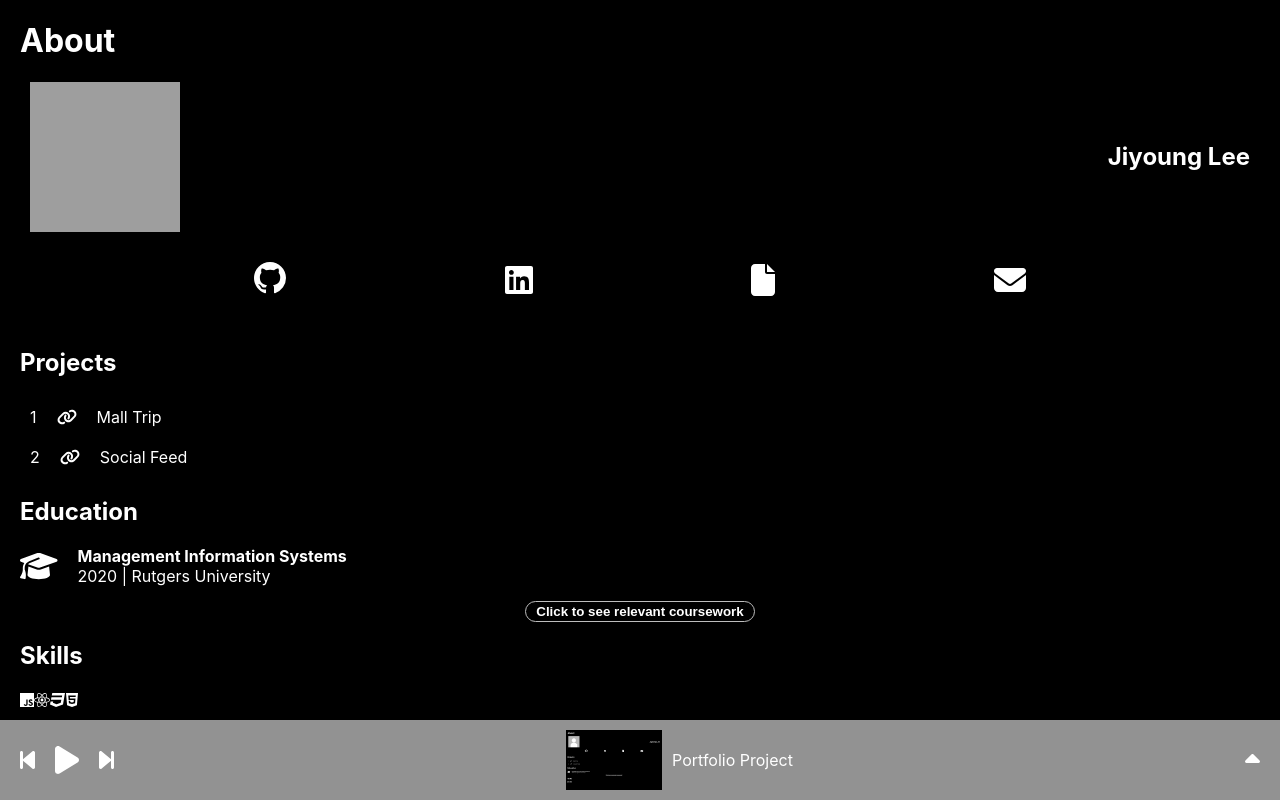
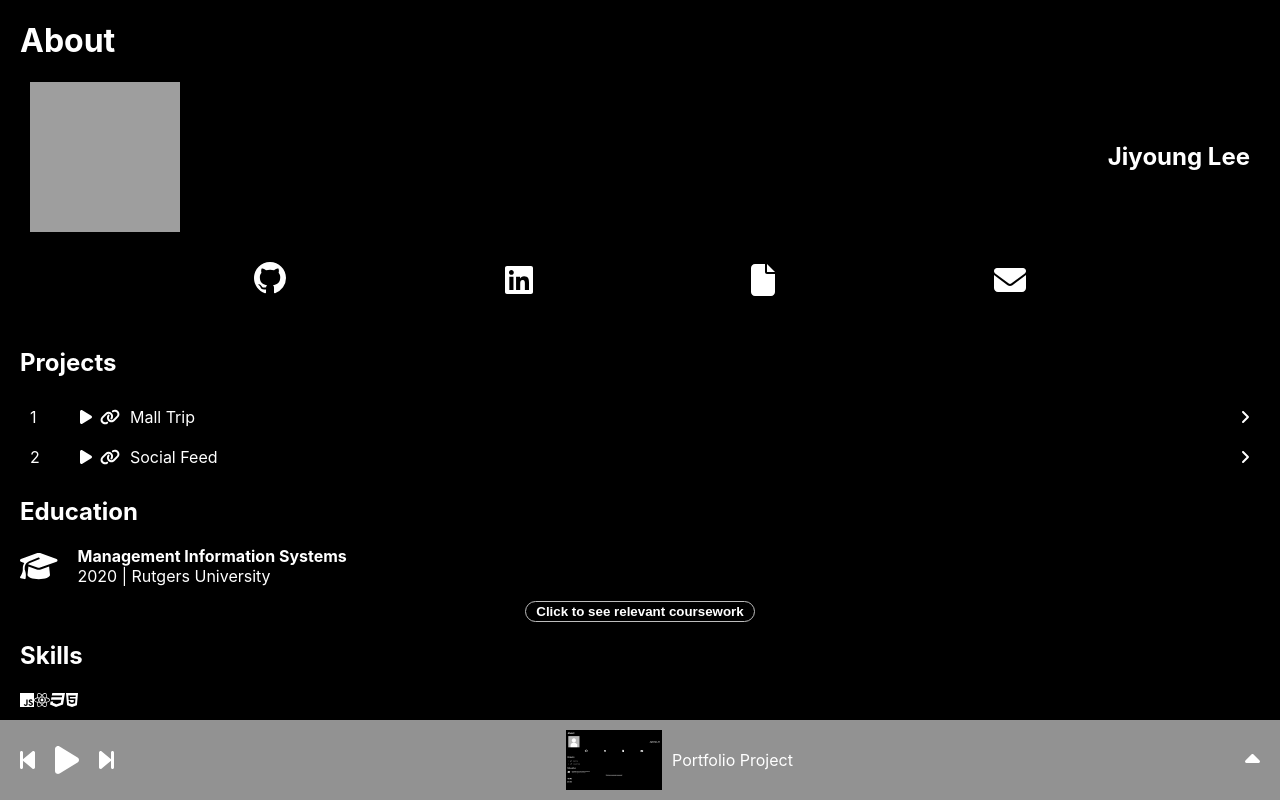
Before and after one commit to jiyoungglee/jiyoungglee.github.io, a React (Create React App) app: page / in a window 1280 px wide. Built offline with nearby package versions, Linux system fonts and the light colour scheme; grey boxes are pictures that could not be loaded; the HTML template or start-up script is replaced by a standard one.

Commit message:
Update buttons on project list to open preview mode

```diff
--- a/src/App.js
+++ b/src/App.js
@@ -4,17 +4,20 @@ import ProjectList from './Components/ProjectList';
 import Education from './Components/Education';
 import Skills from './Components/Skills';
 import PreviewMode from './Components/PreviewMode';
+import { useState } from 'react';
 
 function App() {
+  const [playerOpen, setPlayerOpen] = useState(false);
+
   return (
     <div>
       <About />
       <div className="content">
-        <ProjectList />
+        <ProjectList setPlayerOpen={setPlayerOpen} />
         <Education />
         <Skills />
       </div>
-      <PreviewMode />
+      <PreviewMode playerOpen={playerOpen} setPlayerOpen={setPlayerOpen} />
     </div>
   );
 }
--- a/src/Components/PreviewMode.js
+++ b/src/Components/PreviewMode.js
@@ -1,12 +1,9 @@
 import { faBackwardStep, faCaretDown, faCaretUp, faForwardStep, faPlay } from "@fortawesome/free-solid-svg-icons";
 import { FontAwesomeIcon } from "@fortawesome/react-fontawesome";
-import { useState } from "react";
-import "../Styles/PreviewBar.css";
+import "../Styles/PreviewMode.css";
 import PreviewPopup from "./PreviewPopup";
 
-function PreviewMode() {
-  const [playerOpen, setPlayerOpen] = useState(false);
-
+function PreviewMode({ playerOpen, setPlayerOpen}) {
   return (
     <div>
       {playerOpen && <PreviewPopup />}
@@ -14,7 +11,7 @@ function PreviewMode() {
         <div className="preview-bar">
           <div className="player-controls">
             <FontAwesomeIcon icon={faBackwardStep} size="xl" />
-            <FontAwesomeIcon icon={faPlay} size="2x" className="play-button"/>
+            <FontAwesomeIcon icon={faPlay} size="2x" className="play-button" />
             <FontAwesomeIcon icon={faForwardStep} size="xl" />
           </div>
           <div className="project-controls">
--- a/src/Components/ProjectItem.js
+++ b/src/Components/ProjectItem.js
@@ -1,20 +1,33 @@
 import { FontAwesomeIcon } from "@fortawesome/react-fontawesome";
-import { faLink } from "@fortawesome/free-solid-svg-icons";
+import { faAngleDown, faAngleRight, faLink, faPlay } from "@fortawesome/free-solid-svg-icons";
 
 import '../Styles/ProjectItem.css';
-import { useState } from "react";
 
+function ProjectItem({ index, link, name, description, descOpen, setDescOpen, setPlayerOpen }) {
+  function select() {
+    if (descOpen === index) {
+      setDescOpen(null)
+    } else {
+      setDescOpen(index)
+    }
+  }
 
-function ProjectItem({ index, link, name, description }) {
-  const [descOpen, setDescOpen] = useState(false);
   return (
     <div className="project">
-      <div className={`project-item ${descOpen && "selected"}`} onClick={() => setDescOpen(!descOpen)}>
+      <div className={`project-item${descOpen===index ? " selected" : ""}`} onClick={select}>
         <span className="project-number">{index}</span>
-        <FontAwesomeIcon className="link-icon" icon={faLink} />
+        <div className="project-icon" onClick={() => setPlayerOpen(true)}>
+          <FontAwesomeIcon icon={faPlay} />
+        </div>
+        <div className="project-icon">
+          <a href={link} target="_blank" rel="noopener noreferrer">
+            <FontAwesomeIcon icon={faLink} />
+          </a>
+        </div>
         <span className="project-name">{name}</span>
+        {descOpen===index ? <FontAwesomeIcon icon={faAngleDown} /> : <FontAwesomeIcon icon={faAngleRight} />}
       </div>
-      {descOpen
+      {descOpen===index
         &&
         <div className="project-description">
           {description}
--- a/src/Components/ProjectList.js
+++ b/src/Components/ProjectList.js
@@ -1,7 +1,8 @@
 import ProjectItem from "./ProjectItem";
 import "../Styles/ProjectList.css";
+import { useState } from "react";
 
-function ProjectList() {
+function ProjectList({ setPlayerOpen }) {
   const projects = [
     {
       link: '/mall-trip',
@@ -9,16 +10,26 @@ function ProjectList() {
       description: 'Mall Trip Description'
     },
     {
-      link: '/social-feed',
+      link: 'https://jiyoungglee.github.io/social-feed/',
       name: 'Social Feed',
       description: 'Social Feed Description'
     },
   ]
 
+  const [descOpen, setDescOpen] = useState(null);
+
   function getProjects(projects) {
     return projects.map(({ link, name, description }, index) => {
       return (
-        <ProjectItem key={index} index={index+1} link={link} name={name} description={description} />
+        <ProjectItem
+          key={index}
+          index={index+1}
+          link={link}
+          name={name}
+          description={description}
+          descOpen={descOpen}
+          setDescOpen={setDescOpen}
+          setPlayerOpen={setPlayerOpen} />
       )
     })
   }
--- a/src/Styles/PreviewPopup.css
+++ b/src/Styles/PreviewPopup.css
@@ -13,7 +13,6 @@
   display: flex;
   align-items: center;
   justify-content: center;
-  flex-grow: 1;
 }
 
 .preview-right {
--- a/src/Styles/ProjectItem.css
+++ b/src/Styles/ProjectItem.css
@@ -2,18 +2,25 @@
   padding: 10px;
   cursor: pointer;
   border-radius: 5px;
+  display: flex;
+  align-items: center;
 }
 
-.link-icon {
-  margin-right: 10px;
+.project-icon {
+  flex-basis: 20px;
+}
+
+.project-icon a {
+  color: white;
 }
 
 .project-number {
-  margin-right: 20px;
+  flex-basis: 50px;
 }
 
 .project-name {
   margin-left: 10px;
+  flex-grow: 4;
 }
 
 .project-item:hover {
--- a/src/Styles/ProjectList.css
+++ b/src/Styles/ProjectList.css
@@ -1,3 +1,9 @@
 .projects {
   height: fit-content;
+  width: 100%;
 }
+
+.project-list {
+  display: flex;
+  flex-direction: column;
+}
```
Also changed, not shown: src/Styles/PreviewMode.css (renamed from src/Styles/PreviewBar.css).
